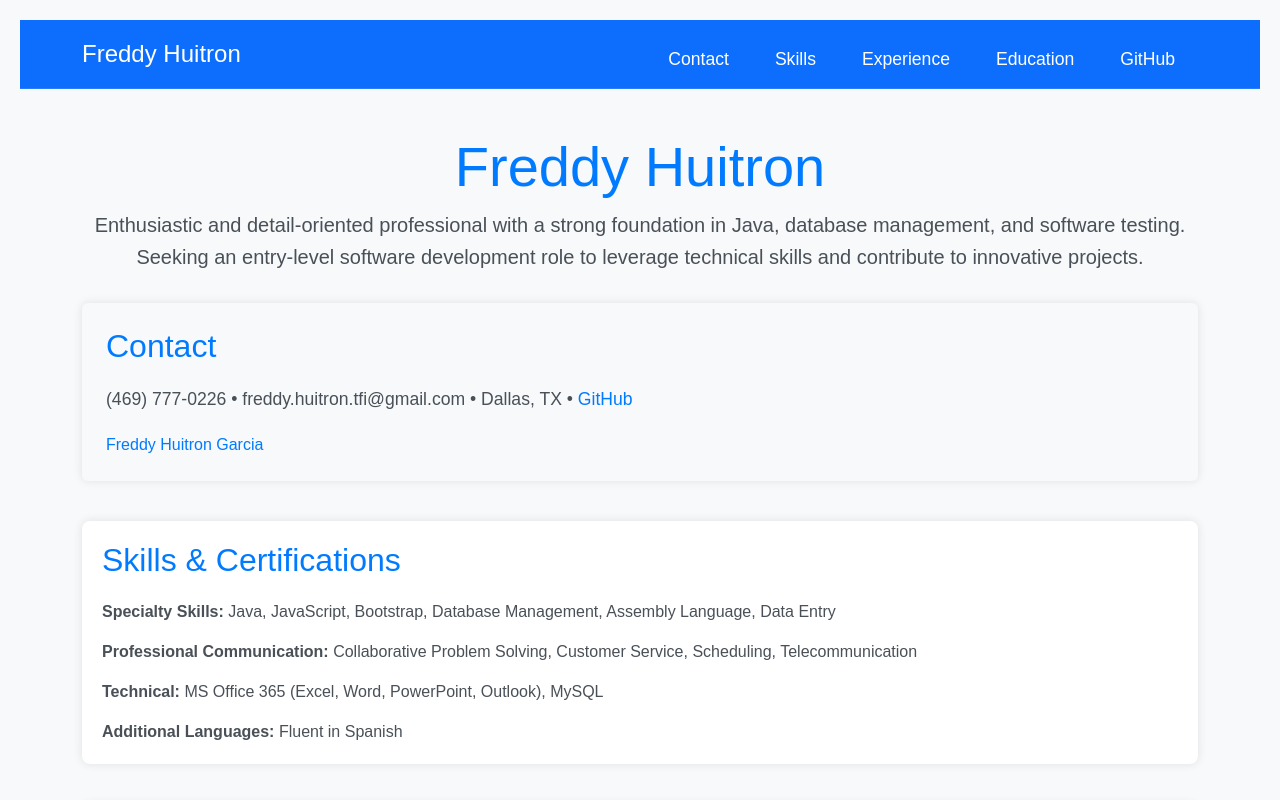
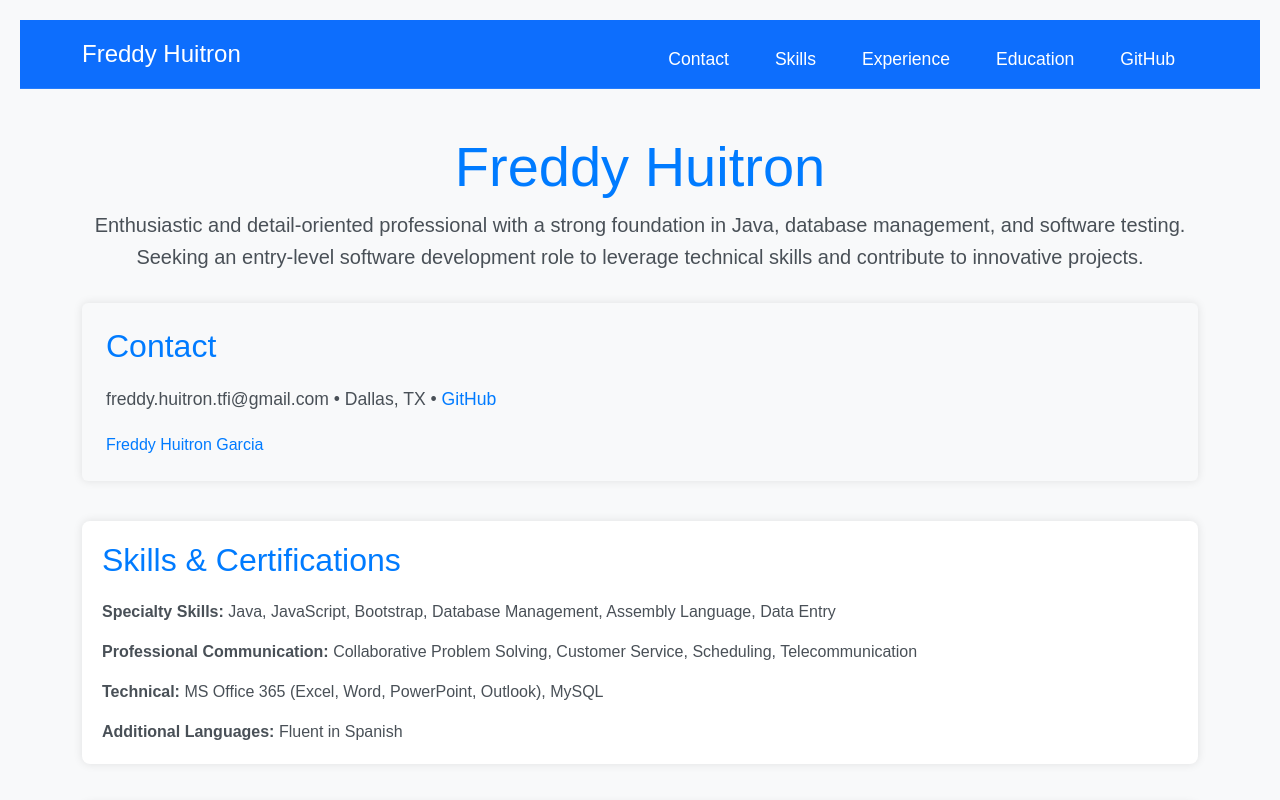
Before and after one commit to HuitronFreddy/FreddyResumeV1, a plain HTML site: page index.html in a window 1280 px wide. Shown: the top 800 px of the page. Drawn offline with nearby package versions, Linux system fonts and the light colour scheme.

Commit message:
Update index.html

```diff
--- a/index.html
+++ b/index.html
@@ -40,7 +40,7 @@
 
     <section id="contact" class="bg-light p-4 rounded">
       <h2>Contact</h2>
-      <p>(469) 777-0226 • freddy.huitron.tfi@gmail.com • Dallas, TX • <a href="https://github.com/HuitronFreddy"
+      <p> freddy.huitron.tfi@gmail.com • Dallas, TX • <a href="https://github.com/HuitronFreddy"
           target="_blank">GitHub</a></p>
 
       <div class="badge-base LI-profile-badge" data-locale="en_US" data-size="medium" data-theme="light" data-type="VERTICAL"
```
